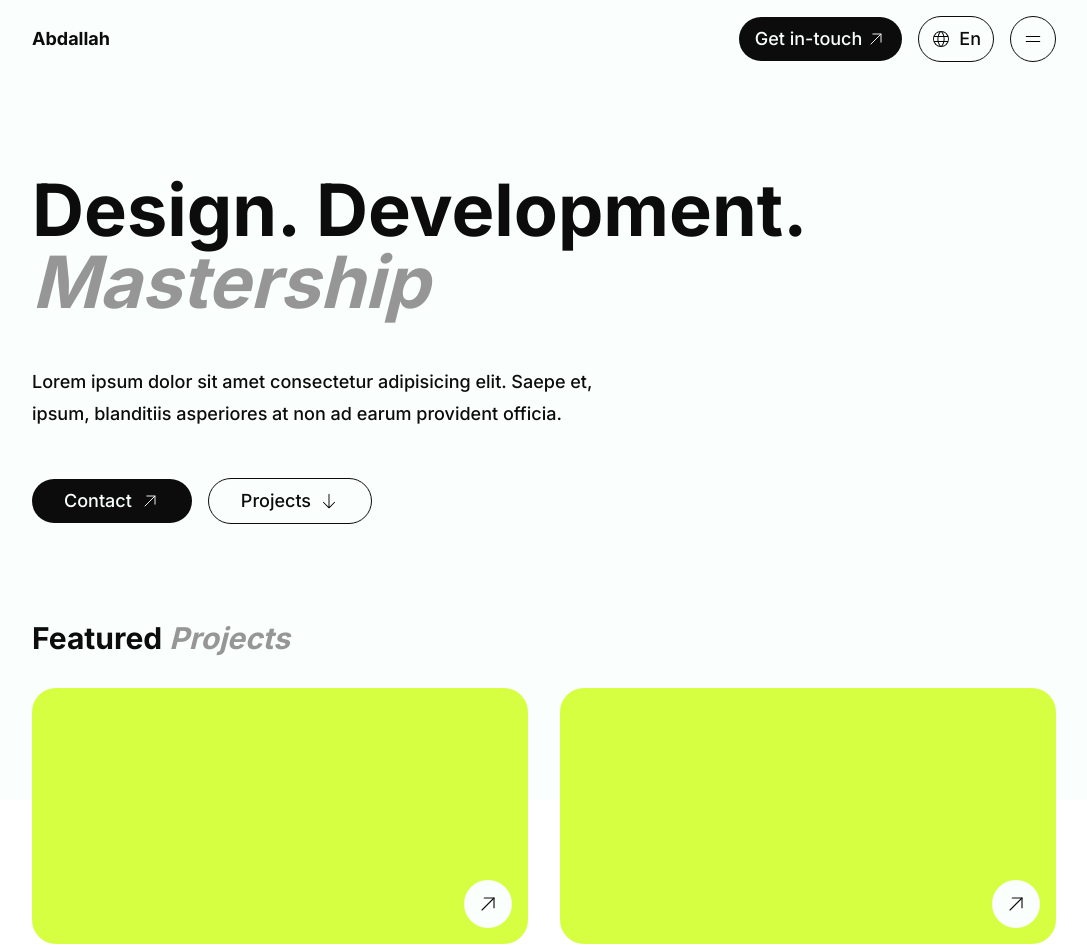
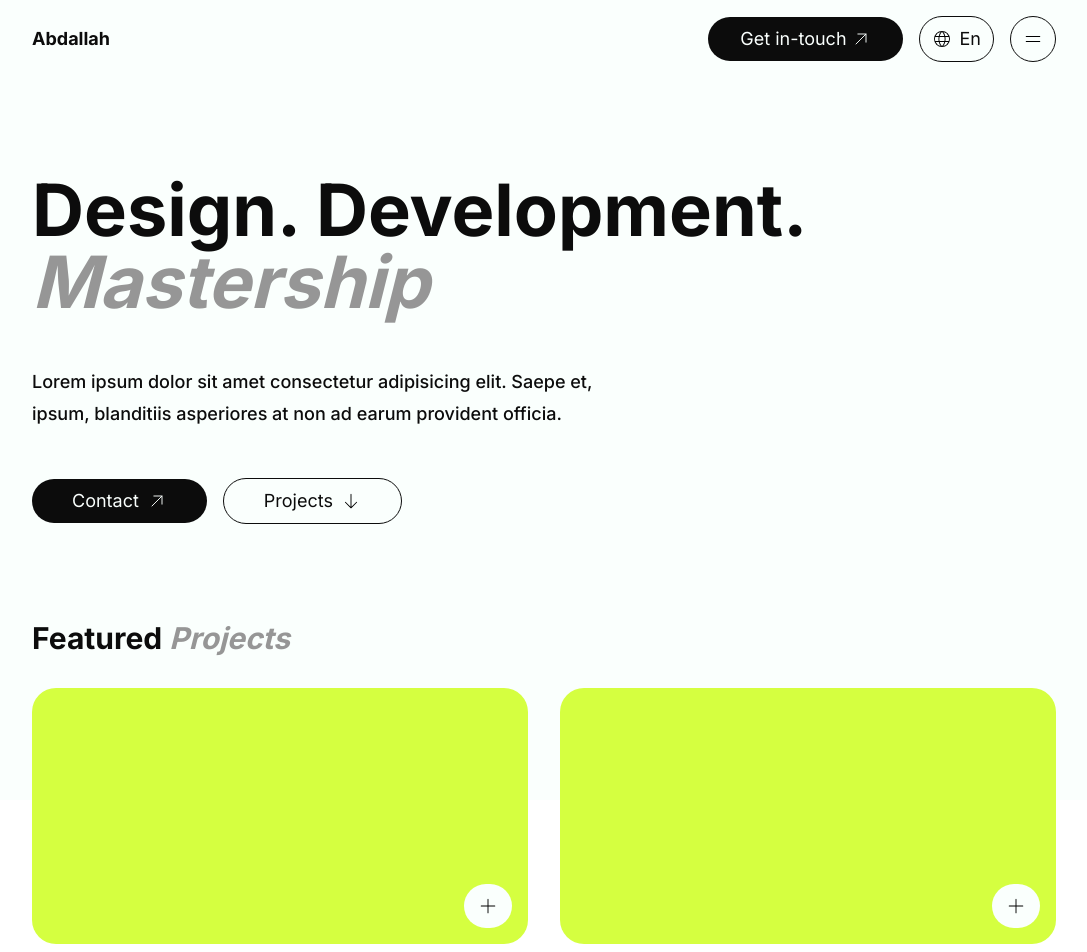
Before and after one commit to Abdallah01win/Portfolio, a Vue app: page / in a window 1280 px wide. Shown: the top 952 px of the page, without its empty margins (96-1183 px from the left). Built offline with nearby package versions, Linux system fonts and the light colour scheme.

Commit message:
add correct icons to projects and style modifications

```diff
--- a/src/components/Hero.vue
+++ b/src/components/Hero.vue
@@ -10,14 +10,14 @@ import ArrowDown from './icons/ArrowDown.vue';
         <p class="xl:max-w-[60%] my-12 leading-8">
             Lorem ipsum dolor sit amet consectetur adipisicing elit. Saepe et, ipsum, blanditiis asperiores at non ad earum provident officia.
         </p>
-        <div class="flex items-center gap-x-4">
-            <button class="rounded-full py-2 px-8 bg-myDark-100 text-myWhite flex items-center gap-x-2">
+        <div class="flex items-center gap-x-4 font-normal">
+            <button class="rounded-full py-2 px-10 bg-myDark-100 text-myWhite flex items-center gap-x-2">
                 <span>Contact</span>
                 <span>
                     <ArrowUp class="w-5"/>
                 </span>
             </button>
-            <button class="border border-myDark-100 rounded-full py-2 px-8 flex items-center gap-x-2">
+            <button class="border border-myDark-100 rounded-full py-2 px-10 flex items-center gap-x-2">
                 <span>Projects</span>
                 <span>
                     <ArrowDown class="w-5"/>
--- a/src/components/Navigation.vue
+++ b/src/components/Navigation.vue
@@ -1,12 +1,10 @@
 <script setup>
-import ArrowUp from './icons/ArrowUp.vue';
-import Glob from './icons/Glob.vue';
-import List from './icons/List.vue';
+import ArrowUp from "./icons/ArrowUp.vue";
+import Glob from "./icons/Glob.vue";
+import List from "./icons/List.vue";
 </script>
 <template>
-    <nav
-      class="flex items-center justify-between py-4 xl:max-w-[1024px] mx-auto"
-    >
+  <nav class="flex items-center justify-between py-4 xl:max-w-[1024px] mx-auto">
     <div class="font-bold text-lg">Abdallah</div>
     <!-- <ul class="flex items-center gap-x-8">
         <li>About</li>
@@ -14,20 +12,26 @@ import List from './icons/List.vue';
         <li>Contact</li>
       </ul> -->
     <div class="flex items-center gap-x-4">
-        <button class="bg-myDark-100 text-myWhite rounded-full py-2 px-4 flex items-center gap-x-1">
+      <button
+        class="bg-myDark-100 text-myWhite rounded-full py-2 px-8 flex items-center gap-x-1 font-normal"
+      >
         <span>Get in-touch</span>
         <span>
-                <ArrowUp class="w-5"/>
+          <ArrowUp class="w-5" />
         </span>
       </button>
 
-        <div class="flex items-center gap-x-2 border border-myDark-100 rounded-full py-2 px-3 cursor-pointer">
-          <Glob class="w-5"/>
+      <div
+        class="flex items-center gap-x-2 border border-myDark-100 rounded-full py-2 px-3 cursor-pointer font-normal"
+      >
+        <Glob class="w-5" />
         <span>En</span>
       </div>
 
-        <div class="grid place-content-center p-3 border border-myDark-100 rounded-full cursor-pointer">
-          <List class="w-5"/>
+      <div
+        class="grid place-content-center p-3 border border-myDark-100 rounded-full cursor-pointer"
+      >
+        <List class="w-5" />
       </div>
     </div>
   </nav>
--- a/src/components/Projects.vue
+++ b/src/components/Projects.vue
@@ -1,10 +1,14 @@
 <script>
 import ArrowUp from './icons/ArrowUp.vue';
 import { ref } from 'vue';
+import Plus from './icons/Plus.vue';
+import X from './icons/X.vue';
 export default {
     components: {
-        ArrowUp
-    },
+    ArrowUp,
+    Plus,
+    X
+},
     setup() {
         const showDiv = ref([]);
         const items = [
@@ -35,7 +39,8 @@ export default {
                 <div class="rounded-3xl h-64 bg-myYellow mb-3 relative">
                     <div class="rounded-full bg-myWhite w-fit p-3 absolute bottom-0 right-0 mr-4 mb-4 cursor-pointer"
                         @click="showDiv[index] = !showDiv[index]">
-                        <ArrowUp class="w-6" />
+                        <Plus class="w-6" v-if="!showDiv[index]"/>
+                        <X v-else />
                     </div>
                     <div v-if="showDiv[index]" class="bg-myGray-300 rounded-3xl py-3 px-6 h-full">
                         <p>{{ item.discription }}</p>
--- /dev/null
+++ b/src/components/icons/Plus.vue
@@ -0,0 +1,3 @@
+<template>
+    <svg xmlns="http://www.w3.org/2000/svg" width="20" height="20" fill="#000000" viewBox="0 0 256 256"><path d="M222,128a6,6,0,0,1-6,6H134v82a6,6,0,0,1-12,0V134H40a6,6,0,0,1,0-12h82V40a6,6,0,0,1,12,0v82h82A6,6,0,0,1,222,128Z"></path></svg>
+</template>
--- /dev/null
+++ b/src/components/icons/X.vue
@@ -0,0 +1,3 @@
+<template>
+    <svg xmlns="http://www.w3.org/2000/svg" width="20" height="20" fill="#000000" viewBox="0 0 256 256"><path d="M204.24,195.76a6,6,0,1,1-8.48,8.48L128,136.49,60.24,204.24a6,6,0,0,1-8.48-8.48L119.51,128,51.76,60.24a6,6,0,0,1,8.48-8.48L128,119.51l67.76-67.75a6,6,0,0,1,8.48,8.48L136.49,128Z"></path></svg>
+</template>
```
Lines whose indentation alone changed are shown as unchanged.
